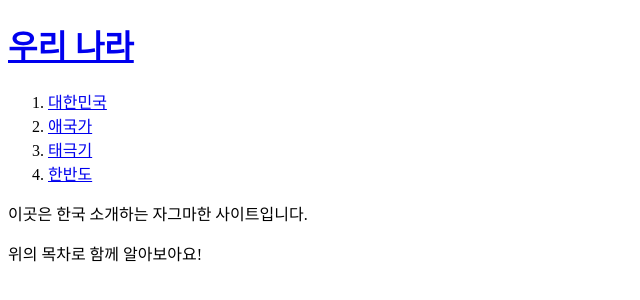
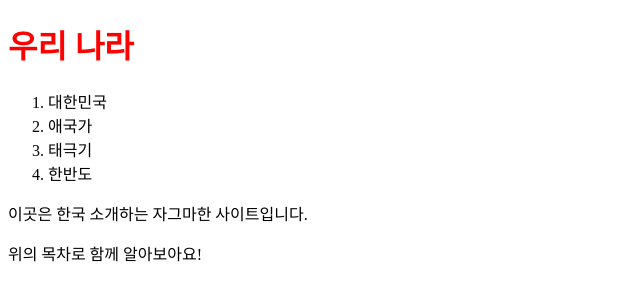
Before and after one commit to g0120161g/-, a plain HTML site: page main.html in a window 1280 px wide. Shown: the whole page, without its empty margins (0-640 px from the left). Drawn offline with Linux system fonts and the light colour scheme.

Commit message:
Add files via upload
Add Color, Add Underline

```diff
--- a/main.html
+++ b/main.html
@@ -5,12 +5,13 @@
   <meta charset="utf-8">
 </head>
 <body>
-<h1><a href = "main.html">우리 나라</h1>
+<style>a{text-decoration:none; color:black}</style>
+<h1><a href = "main.html"><a style="color:red">우리 나라</font></h1>
 <ol>
-  <li><a href="1.html">대한민국</a></li>
-  <li><a href="2.html">애국가</a></li>
-  <li><a href="3.html">태극기</a></li>
-  <li><a href="4.html">한반도</a></li>
+  <li><a href="1.html">대한민국</font></a></li>
+  <li><a href="2.html">애국가</font></a></li>
+  <li><a href="3.html">태극기</font></a></li>
+  <li><a href="4.html">한반도</font></a></li>
 </ol>
 <p>이곳은 한국 소개하는 자그마한 사이트입니다.</p>
 <p>위의 목차로 함께 알아보아요!</p>
```
Also changed, not shown: 1.html (+3 -2 lines), 2.html (+3 -2 lines), 3.html (+3 -2 lines), 4.html (+3 -2 lines).
